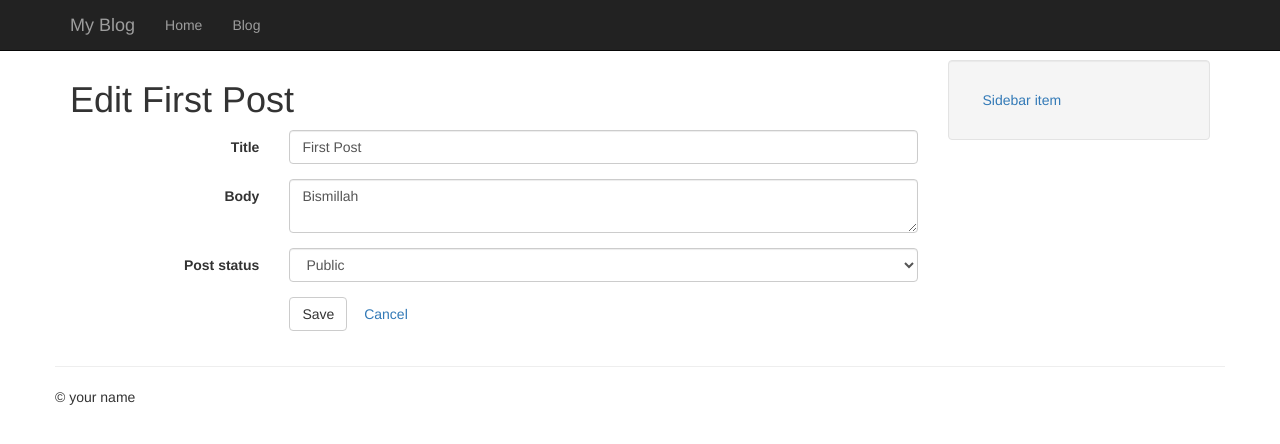
After one commit to ench0/flask_asr, a Flask app: a page that uses app/posts/templates/posts/edit.html in a window 1280 px wide. The commit adds this page. Shown: the top 444 px of the page. Run offline with Flask 2, Linux system fonts and the light colour scheme; data comes from the database, SQL or seed files in the repository; some libraries are stand-ins or nearby versions.

Commit message:
edit posts

```diff
--- a/app/posts/blueprint.py
+++ b/app/posts/blueprint.py
@@ -51,3 +51,17 @@ def create():
 def detail(slug):
     post = Post.query.filter(Post.slug == slug).first_or_404()
     return render_template('posts/detail.html', post=post)
+
+@posts.route('/<slug>/edit/', methods=['GET', 'POST'])
+def edit(slug):
+    post = Post.query.filter(Post.slug == slug).first_or_404()
+    if request.method == 'POST':
+        form = PostForm(request.form, obj=post)
+        if form.validate():
+            post = form.save_post(post)
+            db.session.add(post)
+            db.session.commit()
+            return redirect(url_for('posts.detail', slug=post.slug))
+    else:
+        form = PostForm(obj=post)
+    return render_template('posts/edit.html', post=post, form=form)
--- a/app/posts/templates/posts/detail.html
+++ b/app/posts/templates/posts/detail.html
@@ -8,6 +8,7 @@
         <li><a href="{{ url_for('posts.tag_detail', slug=tag.slug) }}">{{ tag.name }}</a></li>
     {% endfor %}
     </ul>
+    <a href="{{ url_for('posts.edit', slug=post.slug) }}">Edit</a>
 <p>Published {{ post.created_timestamp.strftime('%m/%d/%Y') }}</p>
 {% endblock %}
 {% block content %}
--- /dev/null
+++ b/app/posts/templates/posts/edit.html
@@ -0,0 +1,20 @@
+{% extends "base.html" %}
+{% from "macros/form_field.html" import form_field %}
+
+{% block title %}Edit {{ post.title }}{% endblock %}
+
+{% block content_title %}Edit {{ post.title }}{% endblock %}
+
+{% block content %}
+    <form action="{{ url_for('posts.edit', slug=post.slug) }}" class="form form-horizontal" method="post">
+        {% for field in form %}
+            {{ form_field(field) }}
+        {% endfor %}
+        <div class="form-group">
+            <div class="col-sm-offset-3 col-sm-9">
+                <button type="submit" class="btn btn-default">Save</button>
+                <a class="btn" href="{{ url_for('posts.detail', slug=post.slug) }}">Cancel</a>
+            </div>
+        </div>
+    </form>
+{% endblock %}
--- /dev/null
+++ b/app/templates/macros/form_field.html
@@ -0,0 +1,10 @@
+{% macro form_field(field) %}
+    <div class="form-group{% if field.errors %} has-error hasfeedback{% endif %}">
+        {{ field.label(class='col-sm-3 control-label') }}
+        <div class="col-sm-9">
+            {{ field(class='form-control', **kwargs) }}
+            {% if field.errors %}<span class="glyphicon glyphiconwarning-sign form-control-feedback"></span>{% endif %}
+            {% for error in field.errors %}<span class="help-block">{{ error }}</span>{% endfor %}
+        </div>
+    </div>
+{% endmacro %}
```
Also changed, not shown: app/posts/templates/posts/create.html (+2 -10 lines).
